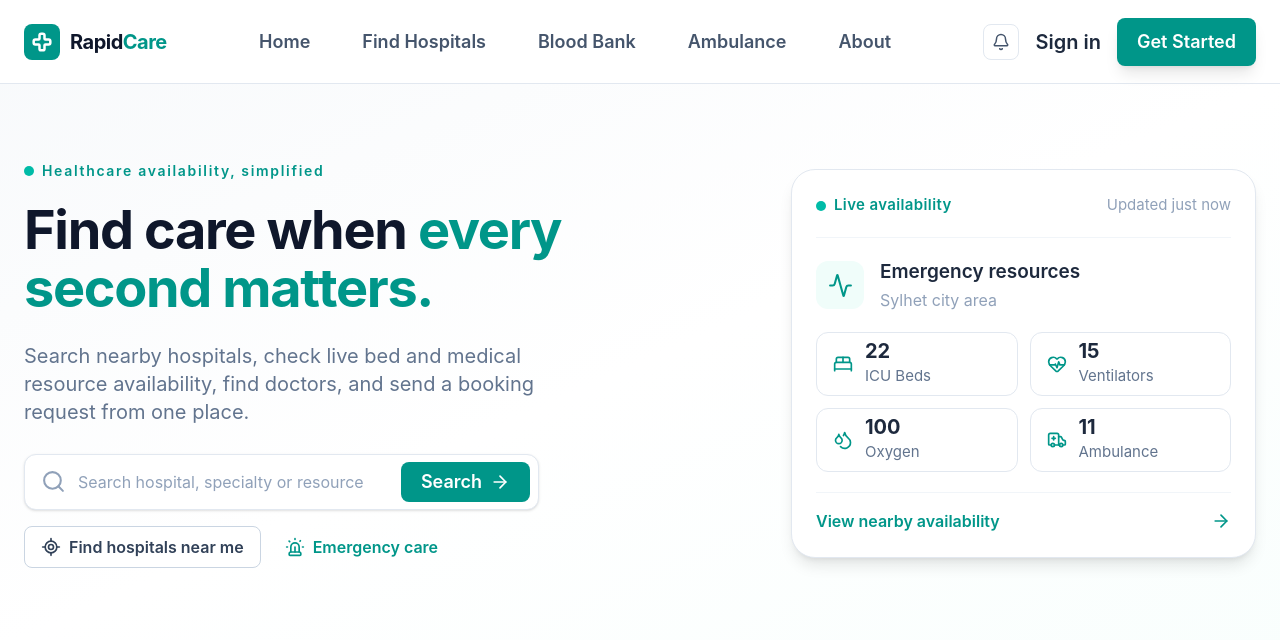
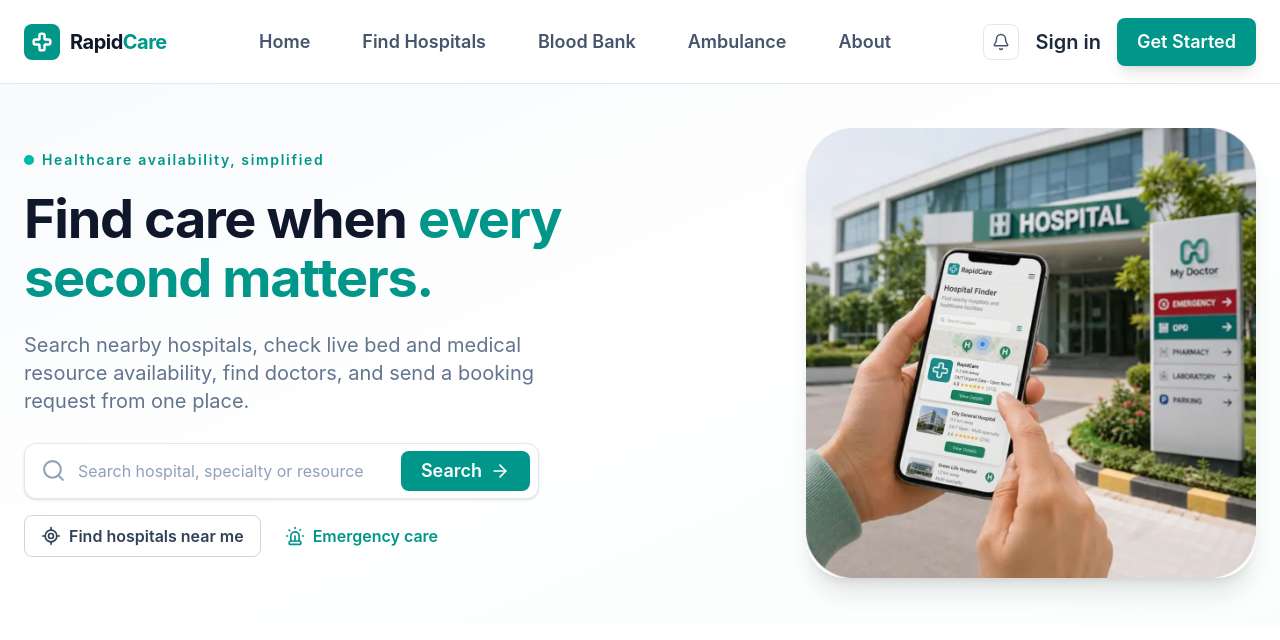
Before and after one commit to FoyziaSultana/RapidCare, a React (Vite) app in the folder frontend/: page / in a window 1280 px wide. Shown: the top 640 px of the page. Built offline with nearby package versions, Linux system fonts and the light colour scheme.

Commit message:
updated hero section

```diff
--- a/frontend/src/components/Hero.jsx
+++ b/frontend/src/components/Hero.jsx
@@ -1,11 +1,11 @@
-import {Search, ArrowRight, LocateFixed, Siren, Activity, BedDouble, HeartPulse, Droplets, Ambulance,} from "lucide-react";
+import { Search, ArrowRight, LocateFixed, Siren, Activity, BedDouble, HeartPulse, Droplets, Ambulance, } from "lucide-react";
 
 function Hero() {
     return (
         <section className=" bg-gradient-to-br from-slate-50 via-white to-teal-50/40">
             <div className=" max-w-7xl mx-auto px-6">
 
-        <div className="min-h-[480px] py-16 lg:py-20 grid lg:grid-cols-2 gap-14 items-center">
+                <div className="min-h-[420px] py-10 lg:py-12 grid lg:grid-cols-2 gap-14 items-center">
 
                     <div>
 
@@ -82,93 +82,14 @@ function Hero() {
 
 
 
-        <div className="flex justify-end ">
-
-            <div className="w-full max-w-[465px] bg-white border border-slate-200 rounded-[24px] shadow-lg p-6 ">
-
-
-                <div className="flex items-center justify-between pb-5 border-b border-slate-100">
-
-                <div className="flex items-center gap-2">
-
-                    <span className="w-2.5 h-2.5 bg-teal-500 rounded-full"></span>
-
-                    <span className="text-[15px] font-semibold tracking-wide text-teal-600">
-                    Live availability
-                    </span>
-
+                    <div className="flex justify-end">
+                        <div className="w-full max-w-[450px]">
+                            <img
+                                src="/rapidCareImage.jfif"
+                                alt="RapidCare Hospital Finder"
+                                className="w-full h-auto object-cover rounded-[40px] shadow-xl"
+                            />
                         </div>
-
-                <span className="text-[15px] text-slate-400">
-                    Updated just now
-                </span>
-
-                </div>
-
-
-
-                <div className="flex items-center gap-4 py-5">
-
-                <div className="w-12 h-12 bg-teal-50 rounded-xl flex items-center justify-center text-teal-600">
-                    <Activity size={25} />
-                </div>
-
-                <div>
-                    <h3 className="text-[19px] font-semibold text-slate-800">
-                    Emergency resources
-                    </h3>
-
-                    <p className="text-base text-slate-400 mt-0.5">
-                    Sylhet city area
-                    </p>
-                </div>
-
-                </div>
-
-
-
-                <div className="grid grid-cols-2 gap-3 ">
-
-                <Resource
-                    icon={<BedDouble size={20} />}
-                    value="22"
-                    label="ICU Beds"
-                />
-
-                <Resource
-                    icon={<HeartPulse size={20} />}
-                    value="15"
-                    label="Ventilators"
-                />
-
-                <Resource
-                    icon={<Droplets size={20} />}
-                    value="100"
-                    label="Oxygen"
-                />
-
-                <Resource
-                    icon={<Ambulance size={20} />}
-                    value="11"
-                    label="Ambulance"
-                />
-
-                </div>
-
-
-
-                <button className="mt-5 pt-4 w-full border-t border-slate-100 flex items-center justify-between text-base font-semibold text-teal-600 hover:text-teal-700 transition-colors">
-
-                <span>
-                    View nearby availability
-                </span>
-
-                <ArrowRight size={20} />
-
-                </button>
-
-            </div>
-
                     </div>
 
                 </div>
```
Also changed, not shown: frontend/public/rapidCareImage.jfif (added). Lines whose indentation alone changed are shown as unchanged.
